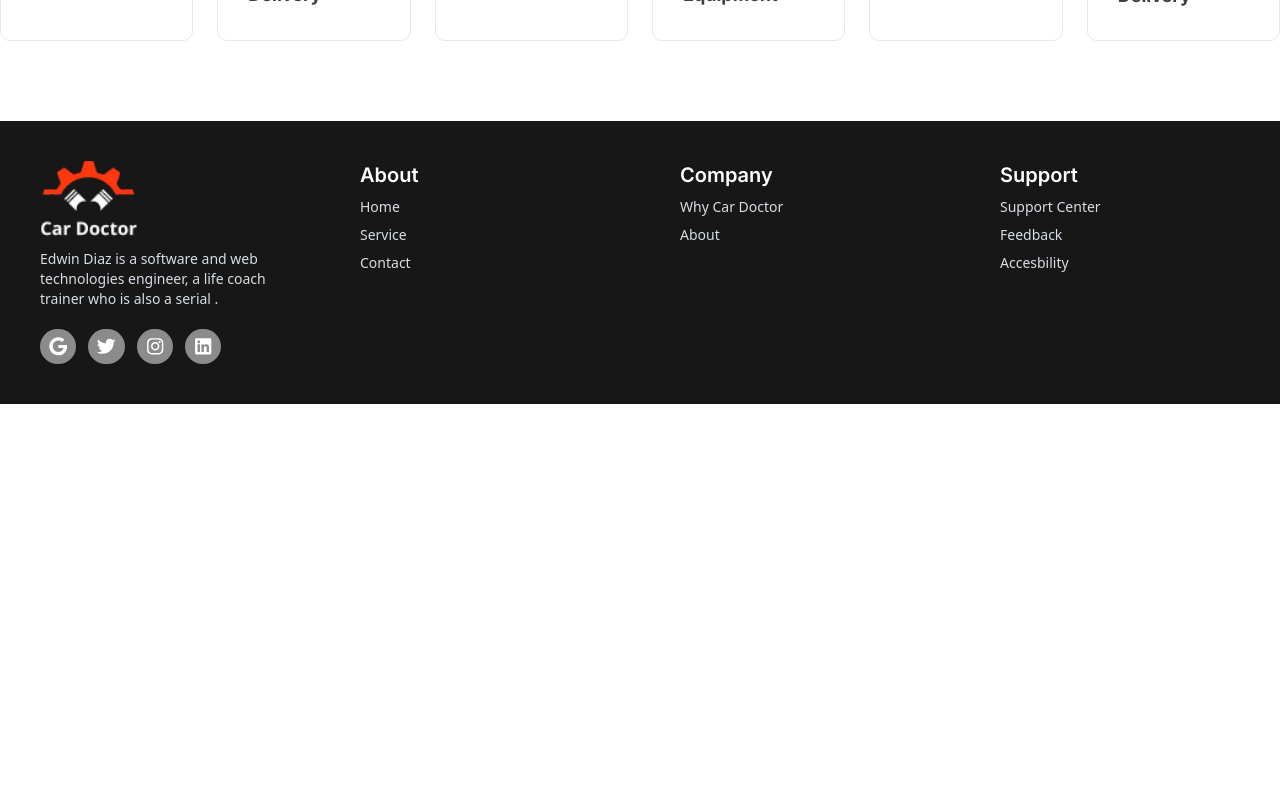
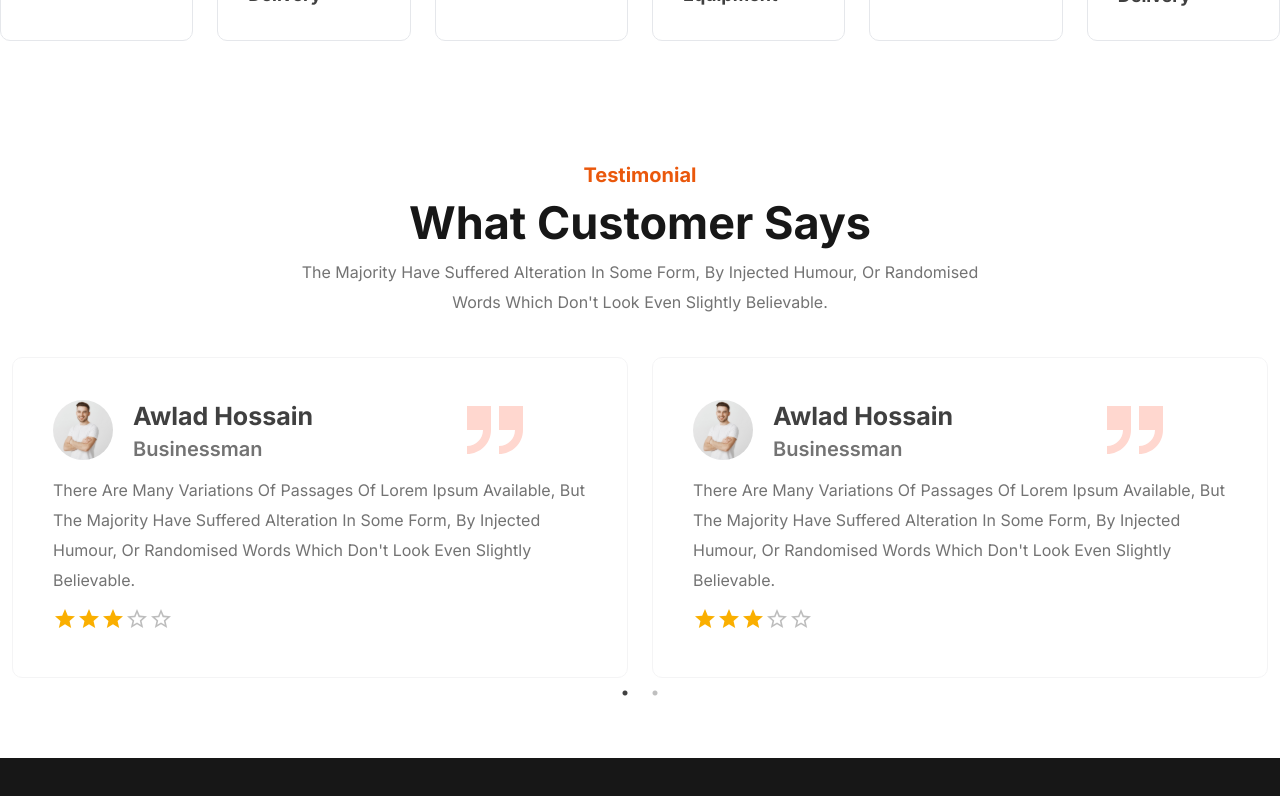
Before and after one commit to prominhaj/car-doctor-client, a React (Vite) app: page / in a window 1280 px wide. Shown: the part 5300-6096 px from the top of the page. Before the commit the page ends 5704 px from the top, so only its background shows below. Built offline with nearby package versions, Linux system fonts and the light colour scheme.

Commit message:
Testimonial Section Design Complete

```diff
--- a/src/Components/Popular_Products/Product_Card/Product_Card.jsx
+++ b/src/Components/Popular_Products/Product_Card/Product_Card.jsx
@@ -5,9 +5,9 @@ import backPack from '../../../assets/icons/Frame.svg';
 
 const Product_Card = () => {
     return (
-        <div className='p-[20px] group/item cursor-pointer bg-white rounded-[10px] border border-gray-200'>
+        <div className='p-[20px] group/item duration-500 cursor-pointer bg-white rounded-[10px] border border-gray-200'>
             <div className='bg-[#F3F3F3] rounded-lg p-10 relative'>
-                <button className='group/edit ease-in-out duration-100 invisible group-hover/item:visible w-[53px] absolute right-10 h-[53px] bg-white rounded-[10px]'>
+                <button className='group/edit invisible duration-300 transition-all ease-innpm group-hover/item:duration-0 group-hover/item:visible w-[53px] absolute right-10 h-[53px] bg-white rounded-[10px]'>
                     <img src={backPack} className='w-full h-full p-2' alt="" />
                 </button>
                 <img className='w-full rounded-lg h-60' src={product1} alt="" />
--- a/src/Components/Team/Team.jsx
+++ b/src/Components/Team/Team.jsx
@@ -6,8 +6,10 @@ const Team = () => {
     const settings = {
         className: 'py-10',
         dots: true,
+        lazyLoad: true,
         infinite: true,
         speed: 500,
+        autoplay: true,
         slidesToShow: 3,
         slidesToScroll: 3,
         initialSlide: 0,
--- /dev/null
+++ b/src/Components/Testimonial/Comment/CommentCard.jsx
@@ -0,0 +1,31 @@
+import React from 'react';
+import commentImg from '../../../assets/images/Commets/Ellipse 2.svg';
+import { Rating } from '@mui/material';
+import quote from '../../../assets/icons/quote.svg';
+
+const CommentCard = () => {
+    return (
+        <div className="flex flex-col gap-3 p-[40px] mx-3 bg-white rounded-[10px] border border-zinc-100">
+            <header className="flex items-center gap-5">
+                <div>
+                    <img src={commentImg} alt="" />
+                </div>
+                <div>
+                    <h2 className="text-neutral-700 text-[25px] font-bold font-['Inter']">Awlad Hossain</h2>
+                    <h6 className="text-neutral-500 text-xl font-semibold font-['Inter']">Businessman</h6>
+                </div>
+                <div className='ms-auto mr-16'>
+                    <img className="w-[56px]" src={quote} alt="" />
+                </div>
+            </header>
+            <div>
+                <p className="text-neutral-500 text-base font-normal font-['Inter'] capitalize leading-[30px]">There are many variations of passages of Lorem Ipsum available, but the majority have suffered alteration in some form, by injected humour, or randomised words which don't look even slightly believable. </p>
+            </div>
+            <div>
+                <Rating name="read-only" value={3} readOnly />
+            </div>
+        </div>
+    );
+};
+
+export default CommentCard;
--- a/src/Components/Testimonial/Testimonial.jsx
+++ b/src/Components/Testimonial/Testimonial.jsx
@@ -1,9 +1,84 @@
 import React from 'react';
+import Slider from 'react-slick';
+import CommentCard from './Comment/CommentCard';
+
+// Slider Arrow Custom
+function SampleNextArrow(props) {
+    const { className, style, onClick } = props;
+    return (
+        <div
+            className={className}
+            style={{ ...style, display: "block", background: "black", borderRadius: "50%" }}
+            onClick={onClick}
+        />
+    );
+}
+
+function SamplePrevArrow(props) {
+    const { className, style, onClick } = props;
+    return (
+        <div
+            className={className}
+            style={{ ...style, display: "block", background: "black", borderRadius: "50%"  }}
+            onClick={onClick}
+        />
+    );
+}
 
 const Testimonial = () => {
+    const settings = {
+        className: 'my-10',
+        dots: true,
+        infinite: true,
+        speed: 500,
+        autoplay: true,
+        slidesToShow: 2,
+        slidesToScroll: 2,
+        nextArrow: <SampleNextArrow />,
+        prevArrow: <SamplePrevArrow />,
+        initialSlide: 0,
+        responsive: [
+            {
+                breakpoint: 1024,
+                settings: {
+                    slidesToShow: 1,
+                    slidesToScroll: 1,
+                    infinite: true,
+                    dots: true
+                }
+            },
+            {
+                breakpoint: 640,
+                settings: {
+                    slidesToShow: 1,
+                    slidesToScroll: 1,
+                    initialSlide: 1
+                }
+            },
+            {
+                breakpoint: 480,
+                settings: {
+                    slidesToShow: 1,
+                    slidesToScroll: 1
+                }
+            }
+        ]
+    };
     return (
-        <div>
+        <div className="py-10">
+            <div className="text-center">
+                <h2 className="text-orange-600 text-xl font-bold font-['Inter']">Testimonial</h2>
+                <h1 className="text-neutral-900 text-[30px] md:text-[45px] font-bold font-['Inter']">What Customer Says</h1>
+                <p className="text-center text-neutral-500 text-base font-normal font-['Inter'] capitalize md:leading-[30px]">the majority have suffered alteration in some form, by injected humour, or randomised <br className='hidden md:block' /> words which don't look even slightly believable. </p>
+            </div>
+            <div>
+                <Slider {...settings}>
+                    <CommentCard></CommentCard>
+                    <CommentCard></CommentCard>
+                    <CommentCard></CommentCard>
 
+                </Slider>
+            </div>
         </div>
     );
 };
--- a/src/Pages/Home/Home.jsx
+++ b/src/Pages/Home/Home.jsx
@@ -7,6 +7,7 @@ import Season from '../../Components/Season/Season';
 import Popular_Products from '../../Components/Popular_Products/Popular_Products';
 import Team from '../../Components/Team/Team';
 import Core_Features from '../../Components/Core_Features/Core_Features';
+import Testimonial from '../../Components/Testimonial/Testimonial';
 
 const Home = () => {
     return (
@@ -18,6 +19,7 @@ const Home = () => {
             <Popular_Products></Popular_Products>
             <Team></Team>
             <Core_Features></Core_Features>
+            <Testimonial></Testimonial>
             <Footer></Footer>
         </div>
     );
```
Also changed, not shown: src/assets/icons/quote.svg, src/assets/images/Commets/Ellipse 2.svg (added).
